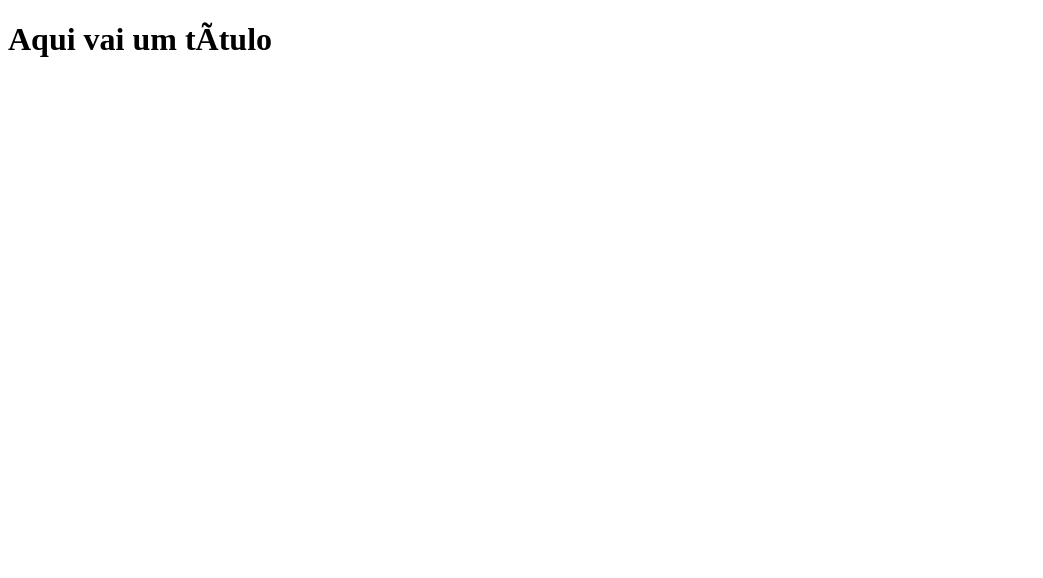
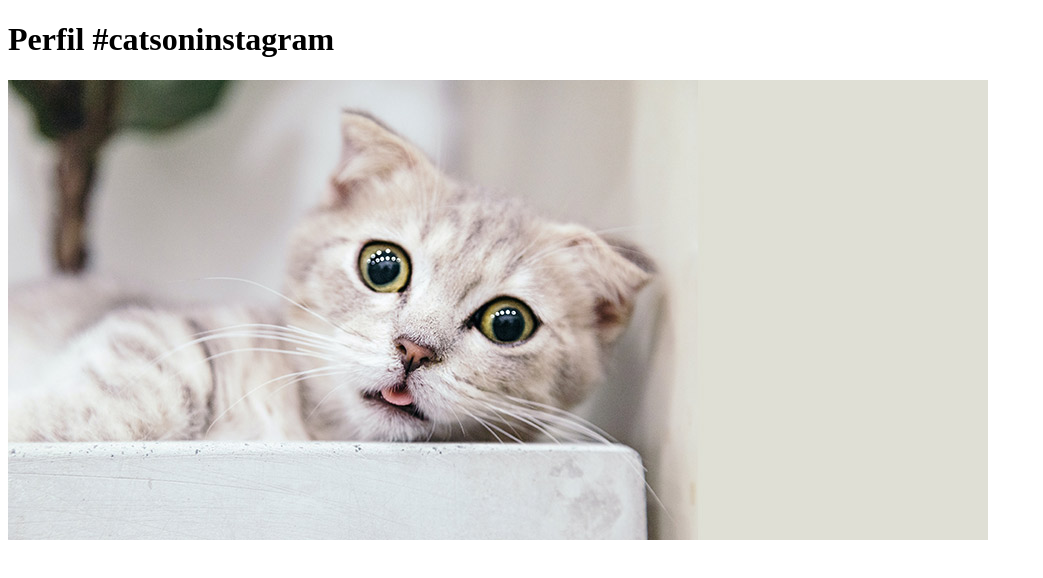
Before and after one commit to camilagerarde/trabalhando-com-github, a plain HTML site: page index.html in a window 1280 px wide. Shown: the whole page, without its empty margins (0-1043 px from the left). Drawn offline with Linux system fonts and the light colour scheme.

Commit message:
Editando html com foto de gatinho

```diff
--- a/index.html
+++ b/index.html
@@ -2,11 +2,12 @@
 
 <html lang="“pt-br”">
   <head>
-    <title>Título da página</title>
+    <title>Fanpage de Gatinhos</title>
     <meta charset="“utf-8”" />
   </head>
 
   <body>
-    <h1>Aqui vai um título</h1>
+    <h1>Perfil #catsoninstagram</h1>
+    <img src="images/gatinho-assustado.jpg" />
   </body>
 </html>
```
